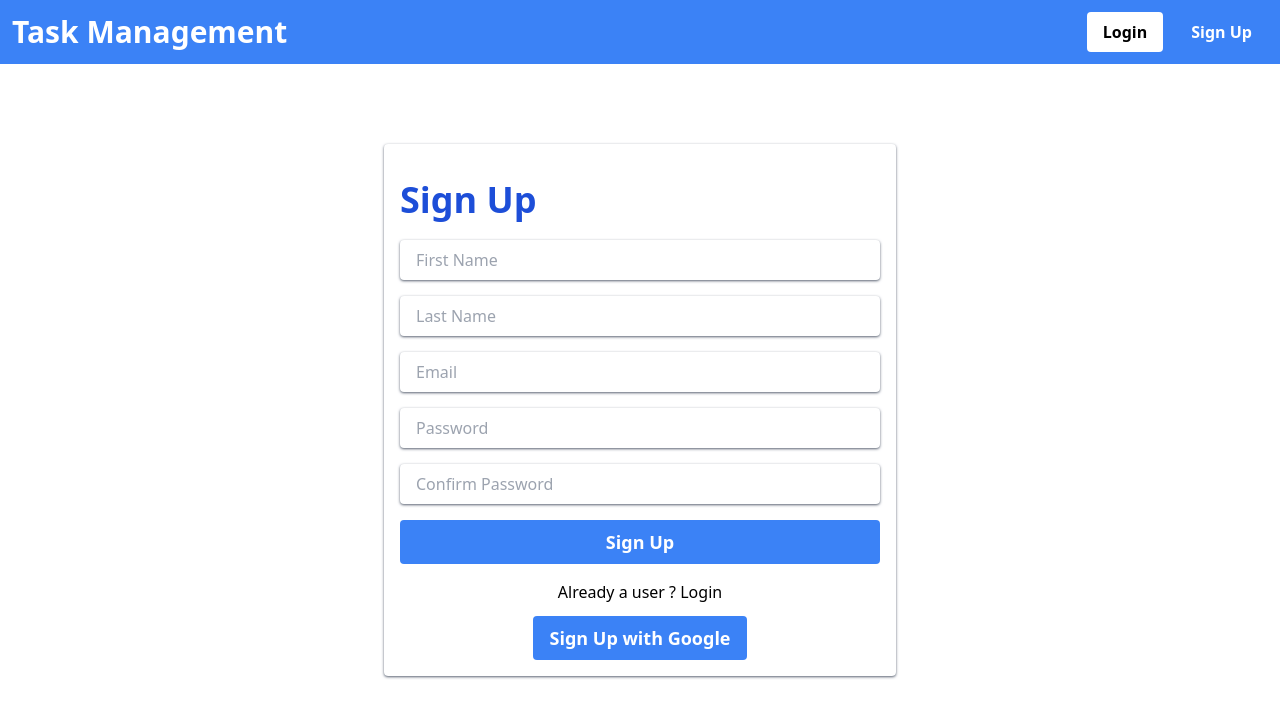
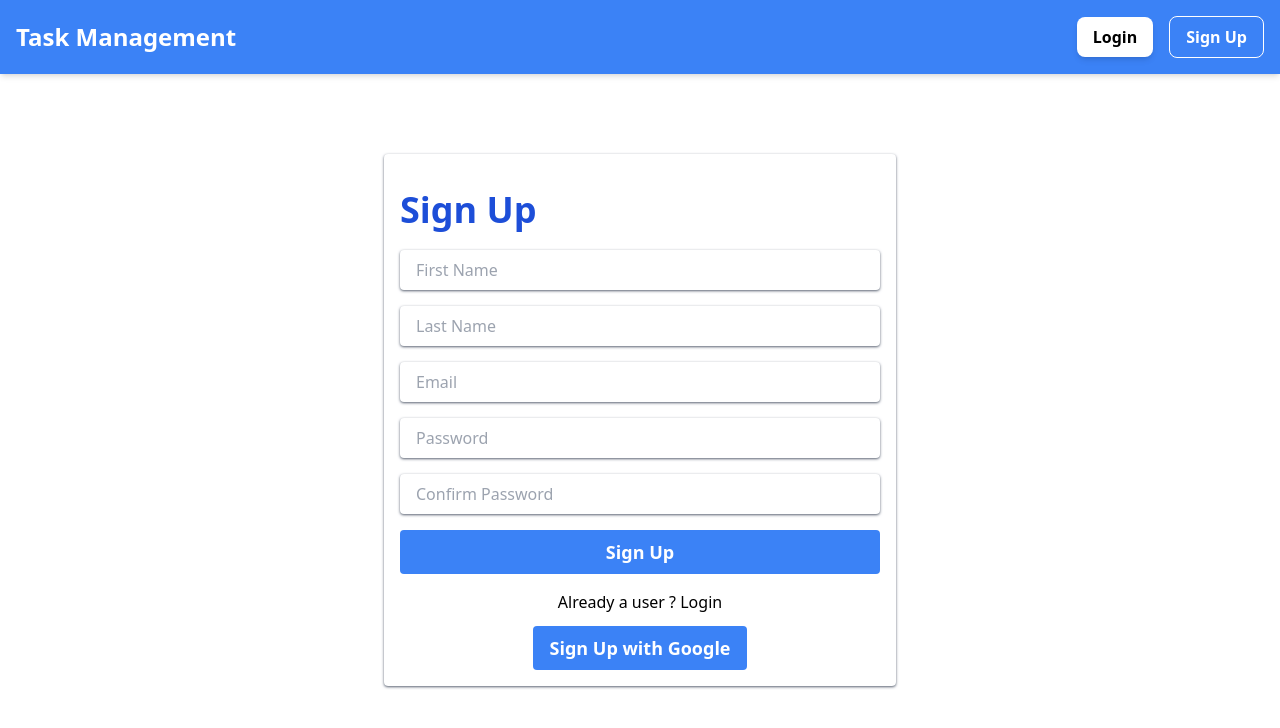
Before and after one commit to VikasMeshram2708/TaskManagementSystem, a Next.js app: page /signup in a window 1280 px wide. Shown: the top 728 px of the page. Built offline with nearby package versions, Linux system fonts and the light colour scheme; no server answers.

Commit message:
:zap: fixed the drag and drop and added update api and it's workign really great.

```diff
--- /dev/null
+++ b/app/error.js
@@ -0,0 +1,24 @@
+'use client' // Error boundaries must be Client Components
+
+import { useEffect } from 'react'
+
+export default function Error({ error, reset }) {
+  useEffect(() => {
+    // Log the error to an error reporting service
+    console.error(error)
+  }, [error])
+
+  return (
+    <div>
+      <h2>Something went wrong!</h2>
+      <button
+        onClick={
+          // Attempt to recover by trying to re-render the segment
+          () => reset()
+        }
+      >
+        Try again
+      </button>
+    </div>
+  )
+}
--- a/app/page.jsx
+++ b/app/page.jsx
@@ -35,10 +35,6 @@ export default function Home() {
     );
   }
 
-  // if (isError) {
-  //   return <div>Something went wrong. Failed to fetch tasks.</div>;
-  // }
-
   return (
     <DndProvider backend={HTML5Backend}>
       <div className="min-h-screen container mx-auto">
--- a/components/ListTask.jsx
+++ b/components/ListTask.jsx
@@ -27,14 +27,31 @@ export default function ListTask({ tasks, setTasks }) {
   ];
 
   // Handle task drop to update its status or position
-  const handleDrop = (draggedTask, newStatus, targetTask) => {
-    const updatedTasks = tasks.map((task) => {
+  const handleDrop = async (draggedTask, newStatus, targetTask) => {
+    try {
+      const updatedTasks = await Promise.all(tasks.map(async (task) => {
         if (task.id === draggedTask.id) {
           // Update the task's status if moved between columns
+          const res = await fetch('/api/task/update', {
+            method: "PUT",
+            headers: {
+              "Content-Type": "application/json"
+            },
+            body: JSON.stringify({
+              taskId: task.id,
+              status: newStatus,
+            })
+          });
+
+          if (!res.ok) {
+            throw new Error('Failed to update task on server');
+          }
+
+          // Only update local state if the API call was successful
           return { ...task, status: newStatus };
         }
         return task;
-    });
+      }));
 
       if (targetTask) {
         const filteredTasks = updatedTasks.filter((task) => task.status === newStatus);
@@ -52,6 +69,11 @@ export default function ListTask({ tasks, setTasks }) {
         );
       } else {
         setTasks(updatedTasks);
+      }
+    } catch (error) {
+      console.error('Error updating task:', error);
+      // Here you might want to show an error message to the user
+      // and possibly revert the drag operation
     }
   };
 
--- a/components/Navbar.jsx
+++ b/components/Navbar.jsx
@@ -1,33 +1,43 @@
 "use client";
 
 import { signOut, useSession } from "next-auth/react";
+import { RiUser3Fill } from "react-icons/ri";
+import { MdOutlineLogout } from "react-icons/md";
 import Link from "next/link";
 
 export default function Navbar() {
   const { data, status } = useSession();
   return (
-    <nav className="bg-blue-500 p-3 flex items-center justify-between">
-      <h2 className="text-3xl font-bold text-white">
+    <nav className="bg-blue-500 p-4 flex items-center justify-between shadow-md">
+      <h2 className="text-2xl font-bold text-white">
         <Link href="/">Task Management</Link>
       </h2>
       {status === "loading" ? (
-        <p className="text-3xl font-bold text-white">Loading...</p>
+        <p className="text-lg font-medium text-white">Loading...</p>
       ) : data?.user ? (
         <button
           onClick={() => signOut("google")}
-          className="px-4 py-2 rounded text-white bg-red-500 hover:bg-red-600 font-bold"
+          className="flex items-center px-4 py-2 rounded-lg bg-red-500 text-white hover:bg-red-600 transition-colors duration-300 font-semibold shadow-md hover:shadow-lg"
         >
-          Logout
-          <span className="ml-3">{data?.user?.email.split(" ")[0]}</span>
+          <MdOutlineLogout className="w-5 h-5 mr-2" />
+          <span>Logout</span>
+          <div className="ml-4 pl-3 border-l border-red-400 flex items-center">
+            <RiUser3Fill className="w-4 h-4 mr-2 text-white" />
+            <span className="text-sm font-medium">{data?.user?.name.split(' ')[0]}</span>
+          </div>
         </button>
       ) : (
-        <div className="flex items-center gap-3">
-          <button className="bg-white text-black px-4 py-2 rounded font-semibold">
-            <Link href="/login">Login</Link>
-          </button>
-          <button className="hover:bg-white hover:text-black text-white px-4 py-2 rounded font-semibold">
-            <Link href="/signup">Sign Up</Link>
-          </button>
+        <div className="flex items-center gap-4">
+          <Link href="/login">
+            <button className="bg-white text-black px-4 py-2 rounded-lg font-semibold shadow-md hover:shadow-lg transition-shadow duration-300">
+              Login
+            </button>
+          </Link>
+          <Link href="/signup">
+            <button className="bg-transparent text-white border border-white px-4 py-2 rounded-lg font-semibold hover:bg-white hover:text-black transition-colors duration-300">
+              Sign Up
+            </button>
+          </Link>
         </div>
       )}
     </nav>
--- a/package.json
+++ b/package.json
@@ -25,6 +25,7 @@
     "react-dom": "^18",
     "react-hook-form": "^7.53.0",
     "react-hot-toast": "^2.4.1",
+    "react-icons": "^5.3.0",
     "zod": "^3.23.8"
   },
   "devDependencies": {
```
Also changed, not shown: 1 other file (tests, documents, lock files or other folders). Lines whose indentation alone changed are shown as unchanged.
